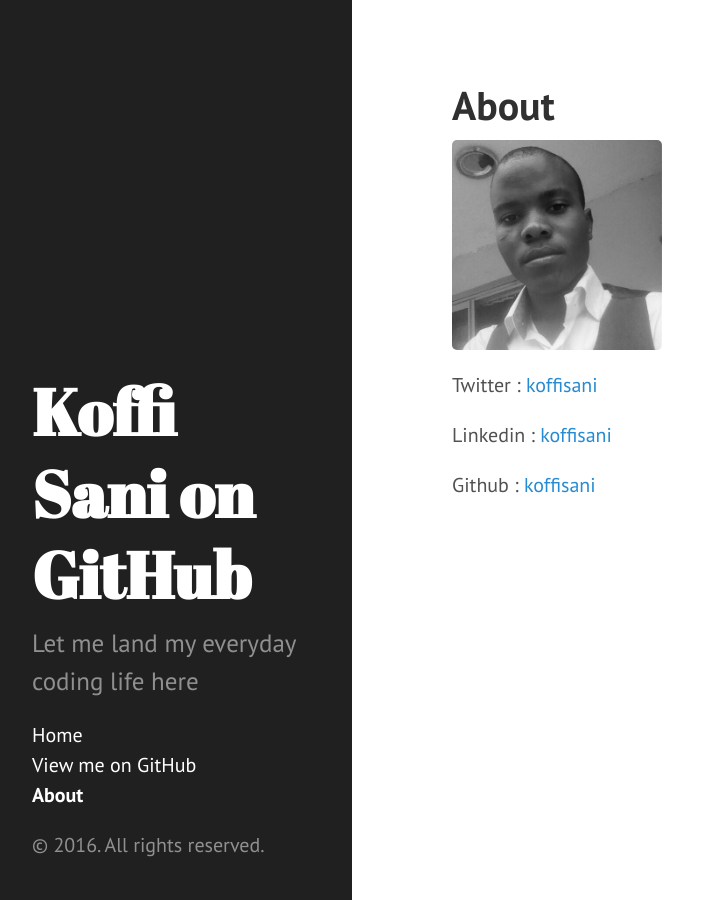
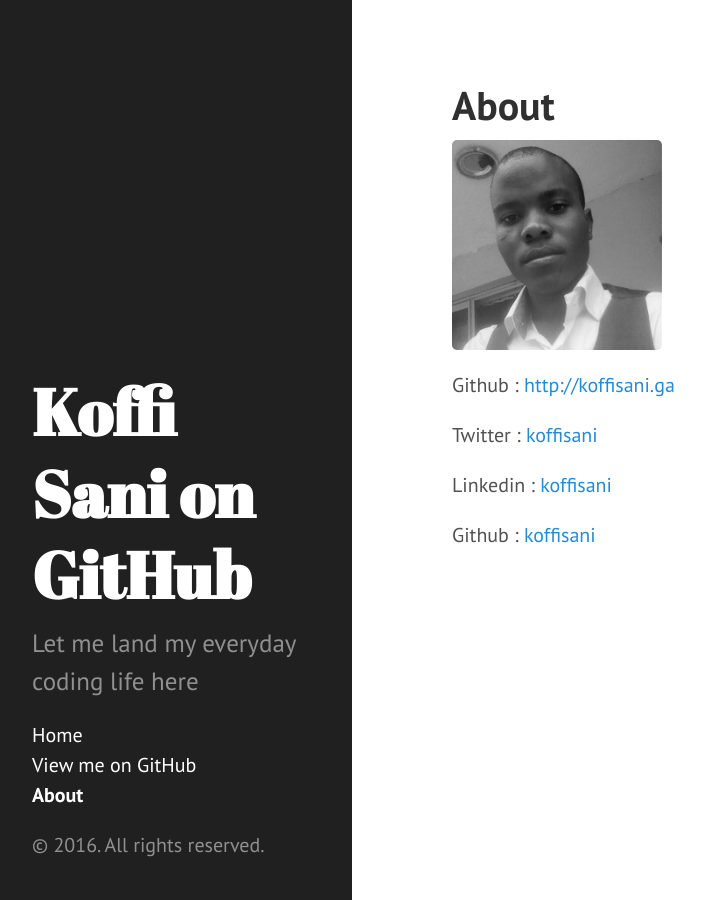
Before and after one commit to koffisani/koffisani.github.io, a Jekyll site: the page built from about.html, in a window 1280 px wide. Shown: the whole page, without its empty margins (8-713 px from the left). Built offline with Jekyll 4.4.1, drawn with Linux system fonts in a browser that asks for light colours.

Commit message:
Update about.html
Added web site link

```diff
--- a/about.html
+++ b/about.html
@@ -11,9 +11,10 @@ header-img: "img/about-bg.jpg"
       <img src="../img/koffi.jpg" width="210">
     </div>
     <div class="col-xs-8">
-      <p>Twitter : <a href="https://twitter.com/{{site.twitter_username}}"=>{{site.twitter_username}}</a></p>
-      <p>Linkedin : <a href="linkedin.com/in/koffisani"=>{{site.linkedin_username}}</a></p>
-      <p>Github : <a href="https://github.com/{{site.github_username}}"=>{{site.github_username}}</a></p>
+      <p>Github : <a href="http://koffisani.ga">{{site.adresse_web}}</a></p>
+      <p>Twitter : <a href="https://twitter.com/{{site.twitter_username}}">{{site.twitter_username}}</a></p>
+      <p>Linkedin : <a href="https://linkedin.com/in/koffisani">{{site.linkedin_username}}</a></p>
+      <p>Github : <a href="https://github.com/{{site.github_username}}">{{site.github_username}}</a></p>
     </div>
   </div>
 </div>
```
